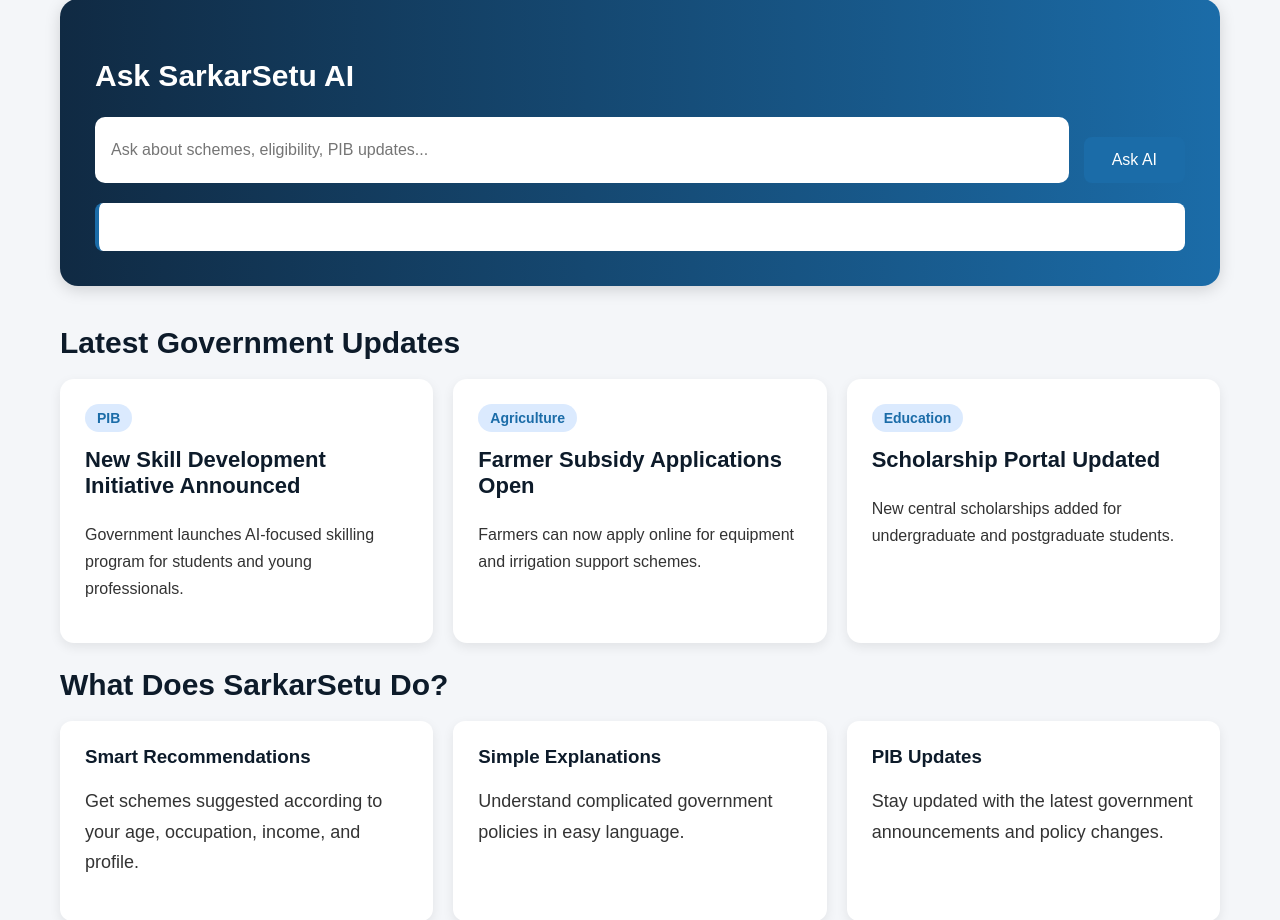
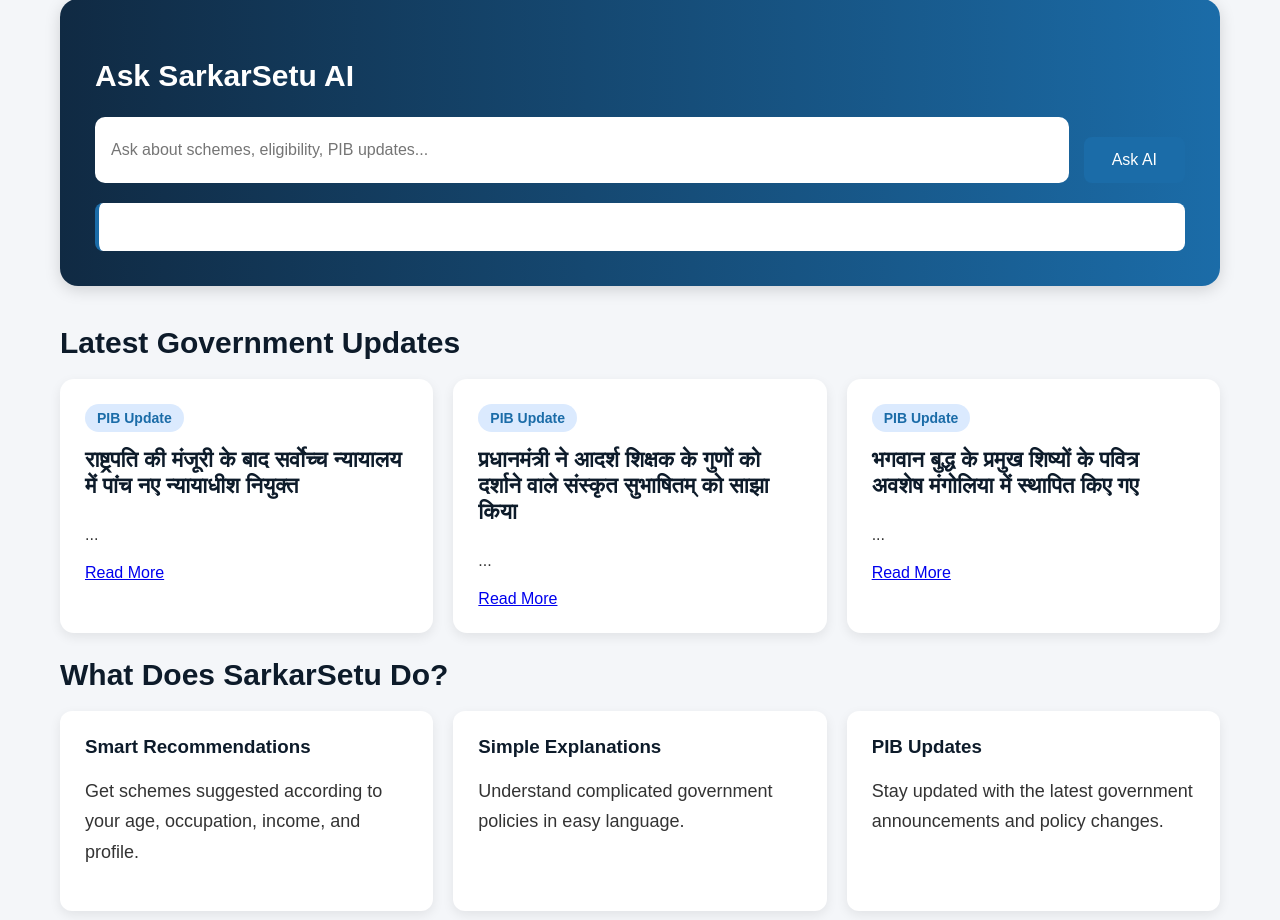
Before and after one commit to SHAUNSET/sarkarsetu, a PHP site: page / in a window 1280 px wide. Shown: the part 992-1912 px from the top of the page. Run offline with PHP 8.4, Linux system fonts and the light colour scheme.

Commit message:
live pib updates

```diff
--- a/css/style.css
+++ b/css/style.css
@@ -507,6 +507,8 @@
     font-size: 16px;
 }
 
+
+
 /* SEARCH SUGGESTIONS */
 
 
--- /dev/null
+++ b/fetch_pib.php
@@ -0,0 +1,27 @@
+<?php
+// fetch_pib.php
+// Using the URL that is currently providing you content
+$rss_url = "https://pib.gov.in/RssMain.aspx?ModId=6&Lang=1&Regid=3";
+$cache_file = "pib_cache.xml";
+
+// 1. Only fetch if the file is missing, empty, or older than 1 hour
+if (!file_exists($cache_file) || filesize($cache_file) == 0 || (time() - filemtime($cache_file) > 3600)) {
+
+    // 2. Set up context to mimic a browser (avoids being blocked)
+    $options = [
+        "http" => [
+            "method" => "GET",
+            "header" => "User-Agent: Mozilla/5.0 (Windows NT 10.0; Win64; x64) AppleWebKit/537.36 (KHTML, like Gecko) Chrome/120.0.0.0 Safari/537.36\r\n"
+        ]
+    ];
+    $context = stream_context_create($options);
+
+    // 3. Fetch the content
+    $xml_data = @file_get_contents($rss_url, false, $context);
+
+    // 4. Validate: Only save if the data actually contains items
+    if ($xml_data && strpos($xml_data, '<item>') !== false) {
+        file_put_contents($cache_file, $xml_data);
+    }
+}
+?>
--- a/index.php
+++ b/index.php
@@ -154,64 +154,34 @@
     </div>
 </section>
 
+<!-- Move your PHP block inside this section -->
 <section class="updates-section">
-
-    <h2 class="section-title">
-        Latest Government Updates
-    </h2>
+    <h2 class="section-title">Latest Government Updates</h2>
 
     <div class="updates-grid">
+        <?php
+        include("fetch_pib.php");
+        $xml = @simplexml_load_file("pib_cache.xml");
 
-        <div class="update-card">
-
-            <span class="update-tag">
-                PIB
-            </span>
-
-            <h3>
-                New Skill Development Initiative Announced
-            </h3>
-
-            <p>
-                Government launches AI-focused skilling program for students and young professionals.
-            </p>
-
-        </div>
-
-        <div class="update-card">
-
-            <span class="update-tag">
-                Agriculture
-            </span>
-
-            <h3>
-                Farmer Subsidy Applications Open
-            </h3>
-
-            <p>
-                Farmers can now apply online for equipment and irrigation support schemes.
-            </p>
-
-        </div>
-
-        <div class="update-card">
-
-            <span class="update-tag">
-                Education
-            </span>
-
-            <h3>
-                Scholarship Portal Updated
-            </h3>
-
-            <p>
-                New central scholarships added for undergraduate and postgraduate students.
-            </p>
-
-        </div>
-
+        if ($xml && isset($xml->channel->item)) {
+            $count = 0;
+            foreach ($xml->channel->item as $item) {
+                if ($count >= 3) break;
+                ?>
+                <div class="update-card">
+                    <span class="update-tag">PIB Update</span>
+                    <h3><?php echo htmlspecialchars((string)$item->title); ?></h3>
+                    <p><?php echo substr(strip_tags((string)$item->description), 0, 100); ?>...</p>
+                    <a href="<?php echo $item->link; ?>" target="_blank">Read More</a>
+                </div>
+                <?php
+                $count++;
+            }
+        } else {
+            echo "<p>Updates are currently being refreshed.</p>";
+        }
+        ?>
     </div>
-
 </section>
 
         <section class="features-section">
```
Also changed, not shown: pib_cache.xml (added, +1 -0 lines).
